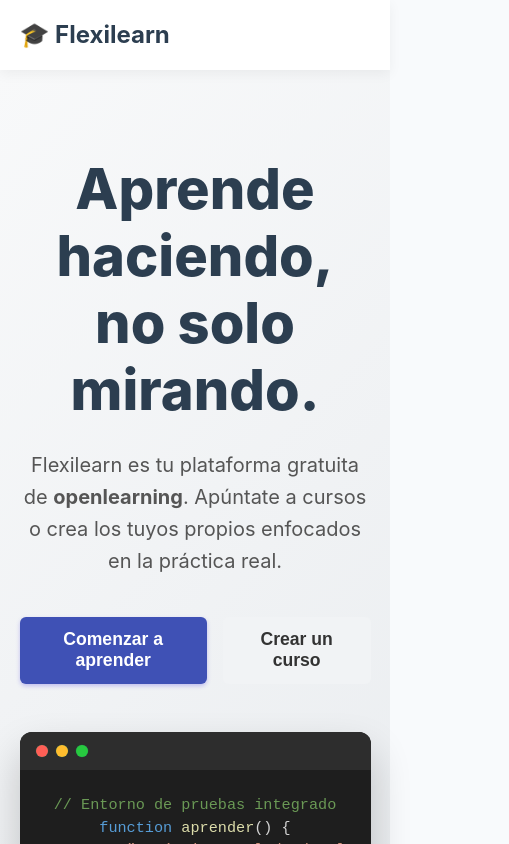
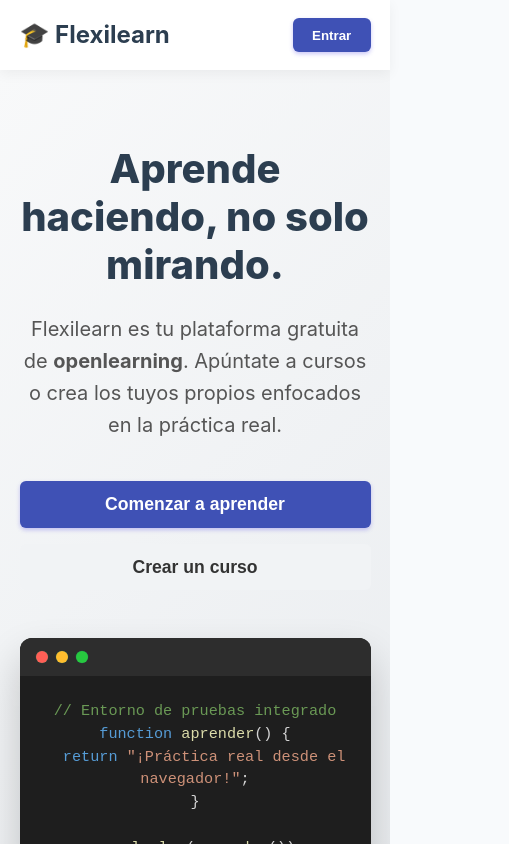
Before and after one commit to Sergitxin22/proyecto-procesos-software, a React app in the folder frontend/: page / in a window 390 px wide. Shown: the top 844 px of the page, 509 px wide, since content can reach past the window. Built offline with nearby package versions, Linux system fonts and the light colour scheme; the HTML template or start-up script is replaced by a standard one.

Commit message:
feat: mejorar diseño responsivo de navbar y ajustar estilos de hero y footer

```diff
--- a/frontend/src/Landing.css
+++ b/frontend/src/Landing.css
@@ -320,9 +320,27 @@ body {
 
     .hero-actions {
         justify-content: center;
+        flex-direction: column;
+        gap: 1rem;
     }
 
     .navbar-links {
         display: none;
     }
+
+    .hero-content h1 {
+        font-size: 2.5rem;
+    }
+
+    .footer-content {
+        flex-direction: column;
+        gap: 2rem;
+        text-align: center;
+    }
+
+    .footer-links {
+        flex-direction: column;
+        gap: 1rem;
+        align-items: center;
+    }
 }
--- a/frontend/src/Profile.css
+++ b/frontend/src/Profile.css
@@ -131,3 +131,14 @@
     color: #3f51b5;
     font-weight: 600;
 }
+
+@media (max-width: 768px) {
+    .navbar-links {
+        display: flex !important;
+        gap: 0.5rem;
+    }
+
+    .navbar-links a {
+        display: none;
+    }
+}
```
